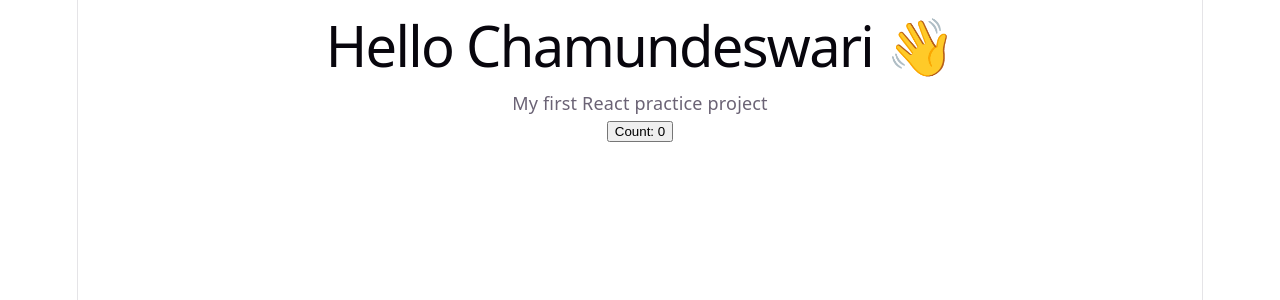
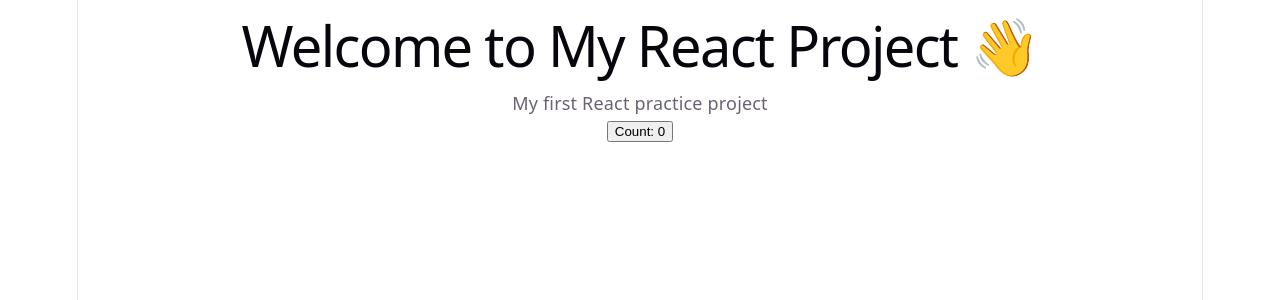
Before and after one commit to gchamundeswari6-debug/react-practice, a React (Vite) app: page / in a window 1280 px wide. Shown: the top 300 px of the page. Built offline with nearby package versions, Linux system fonts and the light colour scheme.

Commit message:
Update React UI

```diff
--- a/src/App.jsx
+++ b/src/App.jsx
@@ -127,7 +127,7 @@ function App() {
 
   return (
     <div>
-      <h1>Hello Chamundeswari 👋</h1>
+      <h1>Welcome to My React Project 👋</h1>
       <p>My first React practice project</p>
 
       <button onClick={() => setCount(count + 1)}>
```
